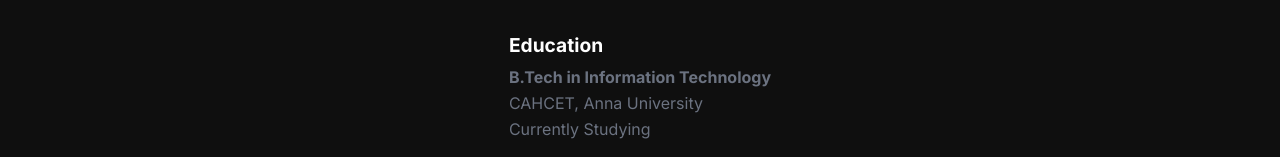
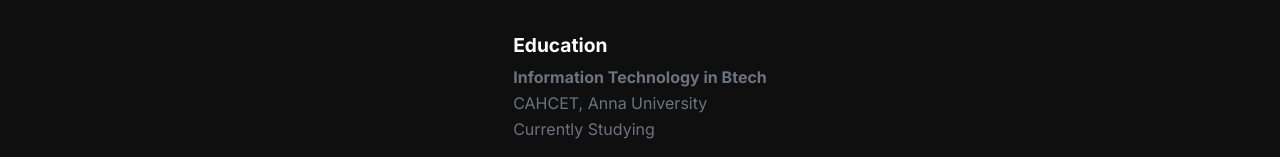
Before and after one commit to afhaan247/afhaan-portfolio, a React (Vite) app: page /about in a window 1280 px wide. Shown: the part 480-637 px from the top of the page. Built offline with nearby package versions, Linux system fonts and the light colour scheme.

Commit message:
Add education details to About section

```diff
--- a/src/pages/About.jsx
+++ b/src/pages/About.jsx
@@ -22,7 +22,7 @@
         <h2 style={{ fontSize: "1.2rem", marginBottom: "8px" }}>Education</h2>
 
         <p>
-          <strong>B.Tech in Information Technology</strong>
+          <strong>Information Technology in Btech</strong>
           <br />
           CAHCET, Anna University
           <br />
```
